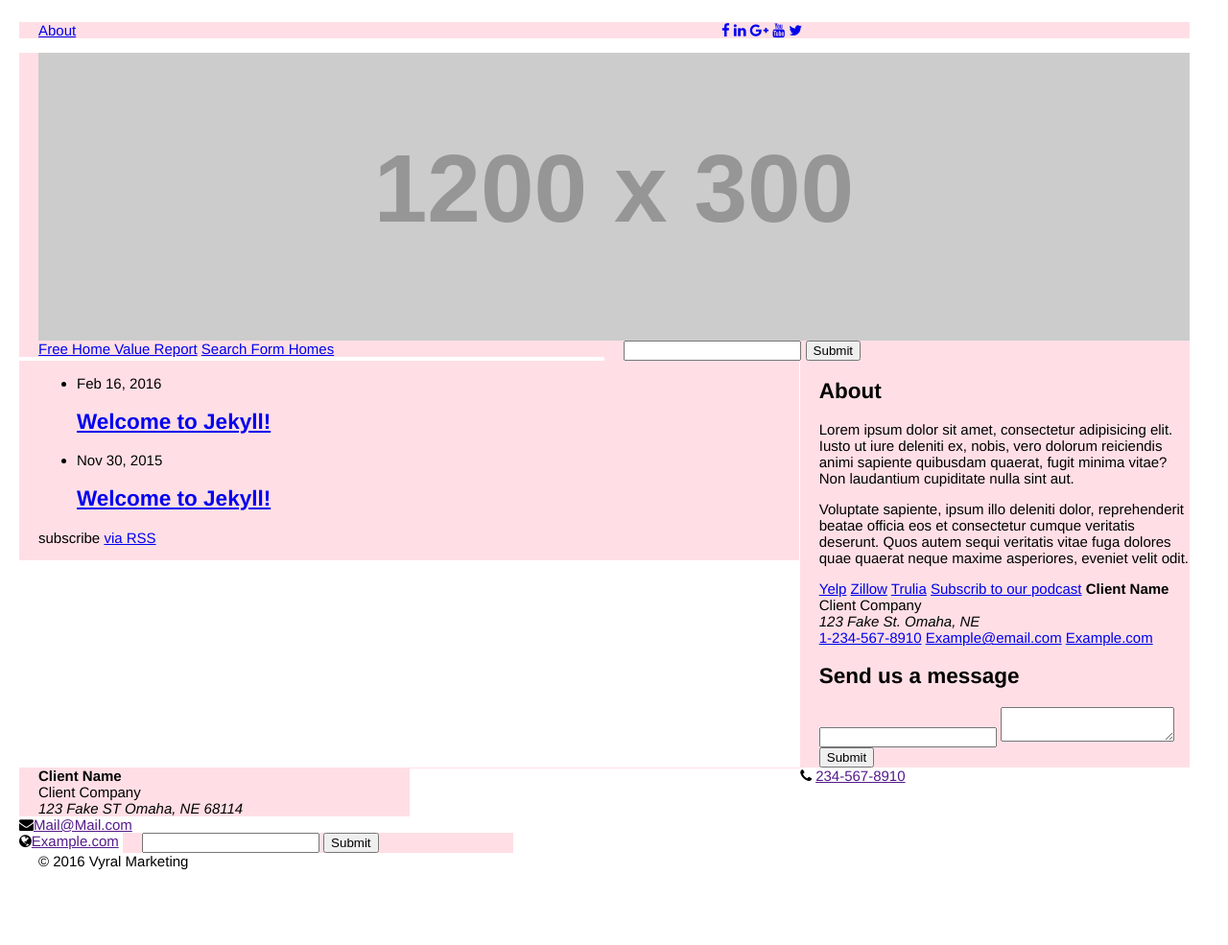
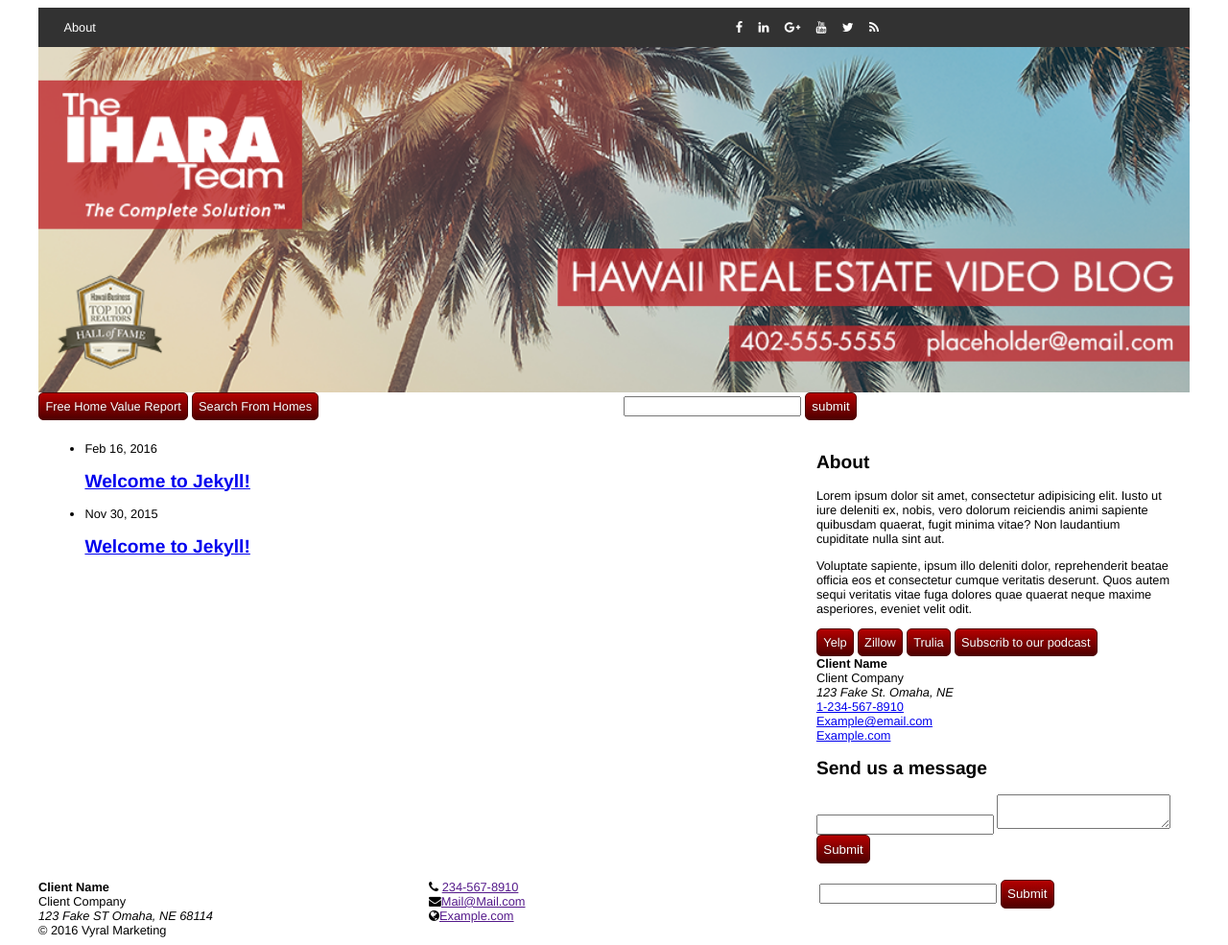
Before and after one commit to Cutcopy/Vyral-Jekyll, a Jekyll site: the page built from index.html, in a window 1280 px wide. Shown: the whole page at 96% size. Built offline with Jekyll 4.4.1, drawn with Linux system fonts in a browser that asks for light colours; nearby versions of some CDN libraries; before the commit the page ends 914 px from its top, so only the background shows below that.

Commit message:
addded basic css layout and markup

```diff
--- a/_includes/cta.html
+++ b/_includes/cta.html
@@ -1,14 +1,12 @@
-<section class="row">
-   <div class="cta">
-        <div class="col-sm-6">
-            <a href="#" class="btn btn-primary">Free Home Value Report</a>
-            <a href="#" class="btn btn-primary">Search For Homes</a>
-        </div>
-        <div class="col-sm-6">
-            <form action="#" method="post">
-                <input type="text">
-                <input type="submit" value="submit">
-            </form>
-        </div>
+<section class="cta row">
+    <div class="col col--6-of-12">
+      <a href="#" class="button">Free Home Value Report</a>
+      <a href="#" class="button">Search From Homes</a>
+    </div>
+    <div class="col col--6-of-12">
+      <form action="">
+        <input type="text">
+        <input type="submit" value="submit">
+      </form>
     </div>
 </section>
--- a/_includes/footer.html
+++ b/_includes/footer.html
@@ -8,14 +8,17 @@
       Omaha, NE 68114
     </address>
   </div>
-  <div class="col col--4-of-12"></div>
+
+  <div class="col col--4-of-12">
     <i class="fa fa-phone"></i> <a href="">234-567-8910</a>
     <br>
     <i class="fa fa-envelope"></i><a href="">Mail@Mail.com</a>
     <br>
     <i class="fa fa-globe"></i><a href="">Example.com</a>
+  </div>
+
   <div class="col col--4-of-12">
-    <form action="">
+    <form action="#">
       <input type="text">
       <input type="submit">
     </form>
--- a/_includes/header.html
+++ b/_includes/header.html
@@ -1,4 +1,5 @@
 <nav class="row">
+  <div id="top-nav">
     <ul class="col col--7-of-12 nav-links">
       {% for page in site.pages %}
         {% if page.title %}
@@ -12,22 +13,14 @@
       <li><a href="#"><i class="fa fa-google-plus"></i></a></li>
       <li><a href="#"><i class="fa fa-youtube"></i></a></li>
       <li><a href="#"><i class="fa fa-twitter"></i></a></li>
+      <li><a href="{{ "/feed.xml" | prepend: site.baseurl }}"><i class="fa fa-rss"></i></a></li>
     </ul>
+</div>
 </nav>
 <header class="row">
   <div class="banner col col--12-of-12">
-    <img src="http://placehold.it/1200x300" id='banner-image' alt="">
+    <img src="img/Ihara_Blog.png" id='banner-image' alt="">
+    <h1 class="sr-only">{% if page.title %}{{ page.title }}{% else %}{{ site.title }}{% endif %}</h1>
   </div>
 </header>
-<section class="cta row">
-    <div class="col col--6-of-12">
-      <a href="#" class="button">Free Home Value Report</a>
-      <a href="#" class="button">Search Form Homes</a>
-    </div>
-    <div class="col col--6-of-12">
-      <form action="">
-        <input type="text">
-        <input type="submit">
-      </form>
-    </div>
-</section>
+{% include cta.html %}
--- a/_sass/_base.sass
+++ b/_sass/_base.sass
@@ -1,5 +1,5 @@
 \:root
-  font-size: 15px
+  font-size: 1vw
 
 *
   box-sizing: border-box
@@ -13,6 +13,32 @@ body
   max-width: $main-width
   margin: 0 auto
 
+main, aside
+  padding: 0.66rem
+
+button, input[type="submit"], .button
+  display: inline-block
+  padding: 0.5rem
+  color: $hf-text-color
+  text-decoration: none
+  text-shadow: 0 0 2px $brand-dark
+  background: linear-gradient($brand, $brand-dark)
+  border-radius: $border-radius
+  border: 1px solid $brand-dark
+
+/* utilities */
+
+// for screen readers
+.sr-only
+  position: absolute
+  width: 1px
+  height: 1px
+  padding: 0
+  margin: -1px
+  overflow: hidden
+  clip: rect(0,0,0,0)
+  border: 0
+
 // .row
 //   margin: 10px auto
 //   max-width: $main-width
--- /dev/null
+++ b/_sass/_footer.sass
@@ -0,0 +1,3 @@
+footer
+  background: $hf-color
+  color: $hf-text-color
--- /dev/null
+++ b/_sass/_nav.sass
@@ -0,0 +1,18 @@
+nav.row
+  margin-left: 0
+
+#top-nav
+  background-color: $hf-color
+
+.nav-links, .socials
+  list-style-type: none
+  margin-top: $nav-height
+  margin-bottom: $nav-height
+  li
+    display: inline-block
+    a
+      color: $hf-text-color
+      text-decoration: none
+      padding: $nav-height $nav-height/2
+      &:hover
+        background: $hf-hover
--- a/css/main.sass
+++ b/css/main.sass
@@ -5,12 +5,23 @@
 
 $grid-overlay: "true"
 
-.col
-  background: transparentize(pink, 0.5)
+// .col
+//   background: transparentize(pink, 0.5)
 
 $main-width: 1200px
+$border-radius: 5px
+$nav-height: 1rem
+//colors
 
+$brand: #b40101
+$brand-light: lighten($brand, 20%)
+$brand-dark: darken($brand, 20%)
+
+$hf-color: #323232
+$hf-hover: lighten($hf-color, 20%)
+$hf-text-color: white
 
 @import "base"
 @import "toast"
+@import "nav"
 @import "header"
--- a/index.html
+++ b/index.html
@@ -14,8 +14,6 @@ layout: default
         </li>
       {% endfor %}
     </ul>
-
-    <p class="rss-subscribe">subscribe <a href="{{ "/feed.xml" | prepend: site.baseurl }}">via RSS</a></p>
   </div>
   <aside class="col col--4-of-12">
     <h2>About</h2>
@@ -26,6 +24,7 @@ layout: default
     <a href="#" class="button">Zillow</a>
     <a href="#" class="button">Trulia</a>
     <a href="#" class="button">Subscrib to our podcast</a>
+    <br>
     <strong>Client Name</strong>
     <br>
     Client Company
@@ -33,7 +32,9 @@ layout: default
       123 Fake St. Omaha, NE
     </address>
     <a href="#">1-234-567-8910</a>
+    <br>
     <a href="#">Example@email.com</a>
+    <br>
     <a href="#">Example.com</a>
     <h2>Send us a message</h2>
     <form action="">
```
Also changed, not shown: img/Ihara_Blog.png (added). Lines whose indentation alone changed are shown as unchanged.
